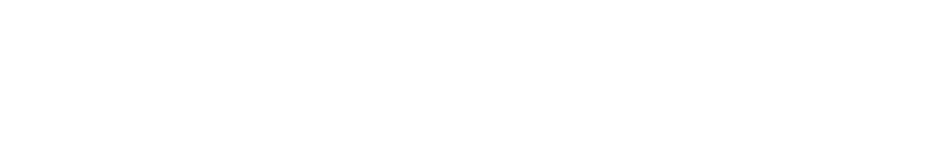
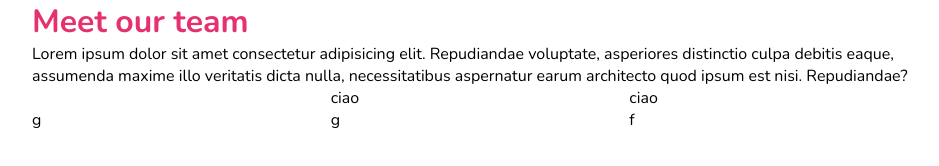
Before and after one commit to GiosciaFra/html-css-float-cards, a plain HTML site: page index.html in a window 1280 px wide. Shown: the whole page, without its empty margins (160-1099 px from the left). Drawn offline with nearby package versions, Linux system fonts and the light colour scheme.

Commit message:
inizio creazione layout

```diff
--- a/css/style.css
+++ b/css/style.css
@@ -0,0 +1,36 @@
+* {
+    padding: 0;
+    margin: 0 ;
+    box-sizing: border-box;
+}
+
+.clearfix::after {
+    content: '' ;
+    display: table;
+    clear: both;
+
+}
+
+body {
+    font-family: 'Nunito', sans-serif;
+}
+
+h1 {
+    color: rgb(229, 49, 112);
+}
+
+.container {
+    width: 70%;
+    margin-left: auto;
+    margin-right: auto;
+}
+
+
+.row .column{
+    display: inline-block;
+
+    width: calc(100% / 3);
+
+    float: left;
+
+}
--- a/index.html
+++ b/index.html
@@ -3,9 +3,59 @@
 <head>
     <meta charset="UTF-8">
     <meta name="viewport" content="width=device-width, initial-scale=1.0">
+    <link rel="stylesheet" href="css/style.css">
     <title>html css float cards</title>
+<!-- fonts -->
+ <link rel="preconnect" href="https://fonts.googleapis.com">
+<link rel="preconnect" href="https://fonts.gstatic.com" crossorigin>
+<link href="https://fonts.googleapis.com/css2?family=Nunito:wght@400;700;900&display=swap" rel="stylesheet">
 </head>
 <body>
+
+    <main class="container">
+
+        <h1>Meet our team</h1>
+
+        <p>Lorem ipsum dolor sit amet consectetur adipisicing elit. Repudiandae voluptate, asperiores distinctio culpa debitis eaque, assumenda maxime illo veritatis dicta nulla, necessitatibus aspernatur earum architecto quod ipsum est nisi. Repudiandae?</p>
+
+            <section class="row">
+                <div class="column">
+                    <img src="" alt="">
+                </div>
+                <div class="column">
+                    ciao
+                </div>
+                <div class="column">
+                    ciao
+                </div>
+
+            </section>
+
+            <section class="row">
+                <div class="column">
+                    g
+                </div>
+                <div class="column">
+                g
+                </div>
+                <div class="column">
+                    f
+                </div>
+            </section>
+
+
+
+
+
+
+
+
+
+
+
+
+    </main>
+
 
 
 </body>
```
